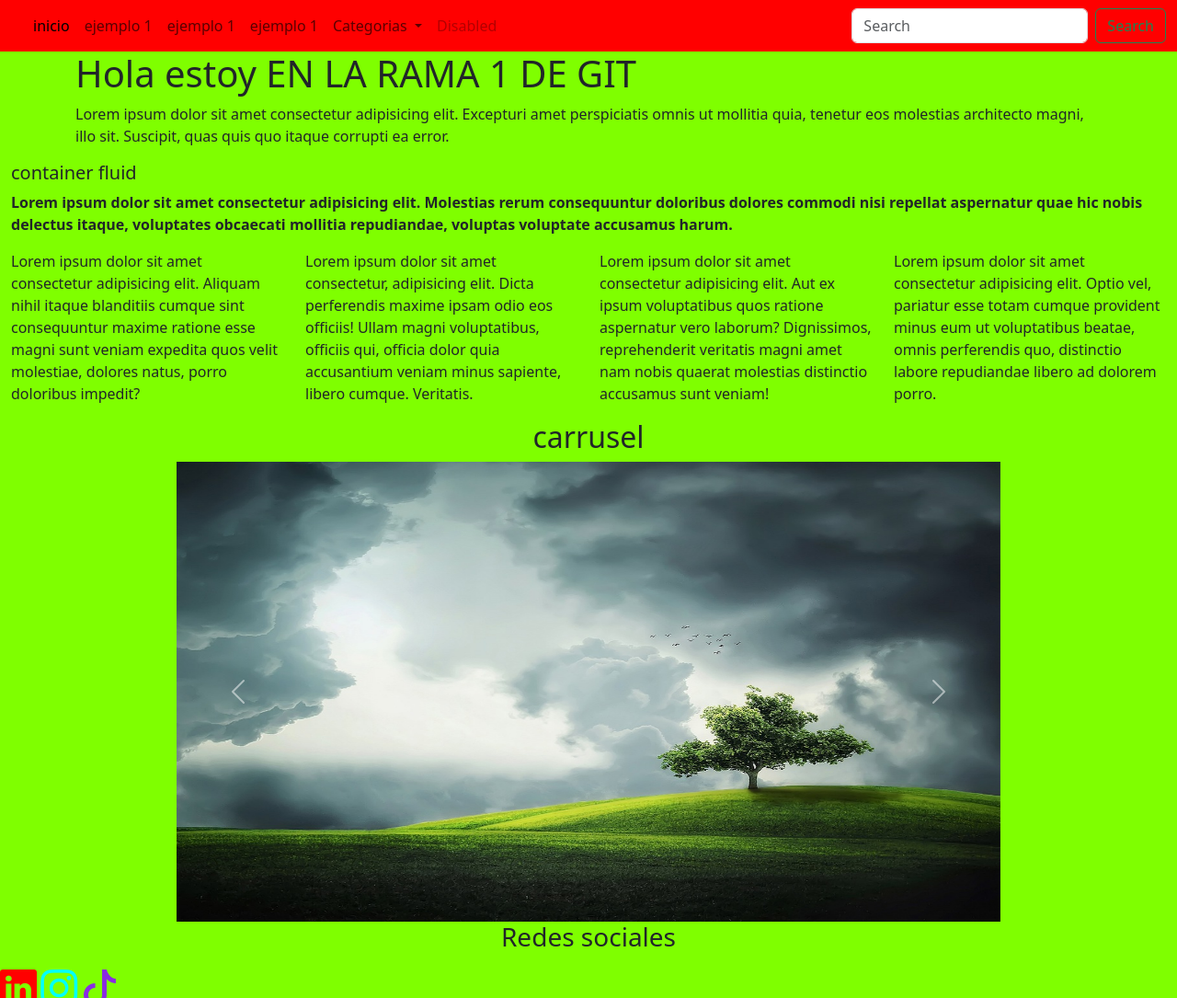
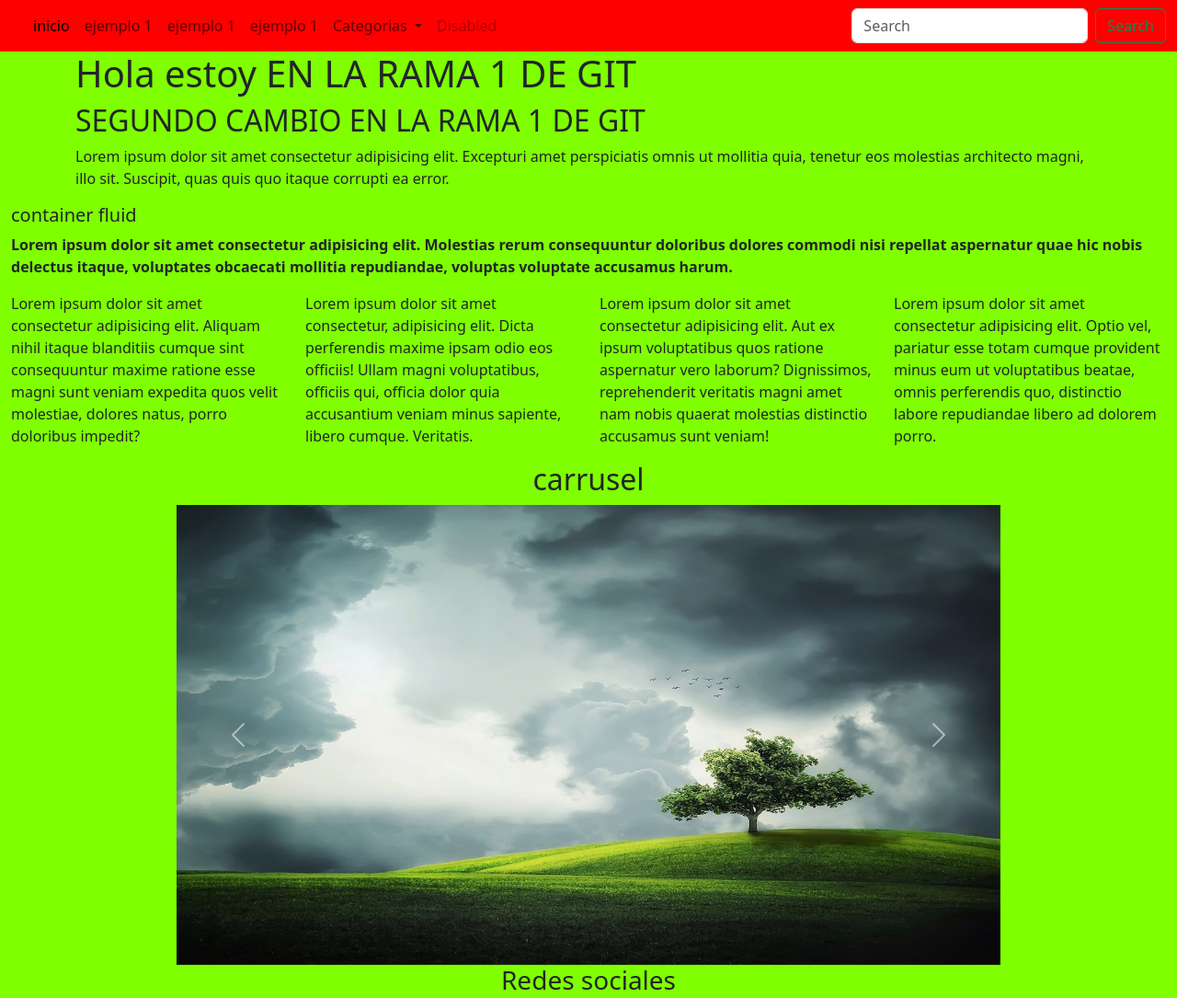
Before and after one commit to faqu20/clase11-46850, a plain HTML site: page index.html in a window 1280 px wide. Shown: the top 1085 px of the page at 92% size. Drawn offline with nearby package versions, Linux system fonts and the light colour scheme.

Commit message:
segundo cambio en la rama1

```diff
--- a/index.html
+++ b/index.html
@@ -72,6 +72,7 @@
 
     <section class="container">
         <h1>Hola estoy EN LA RAMA 1 DE GIT</h1>
+        <h2>SEGUNDO CAMBIO EN LA RAMA 1 DE GIT</h2>
         <p>Lorem ipsum dolor sit amet consectetur adipisicing elit. Excepturi amet perspiciatis omnis ut mollitia quia, tenetur eos molestias architecto magni, illo sit. Suscipit, quas quis quo itaque corrupti ea error.</p>
     </section>
 
```
